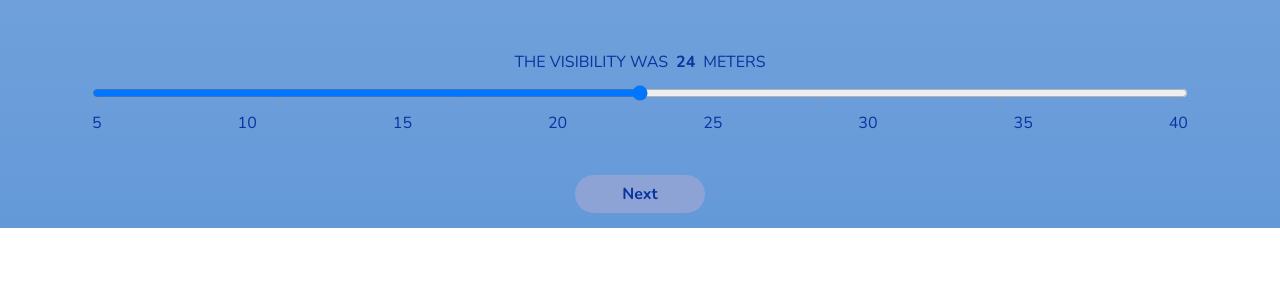
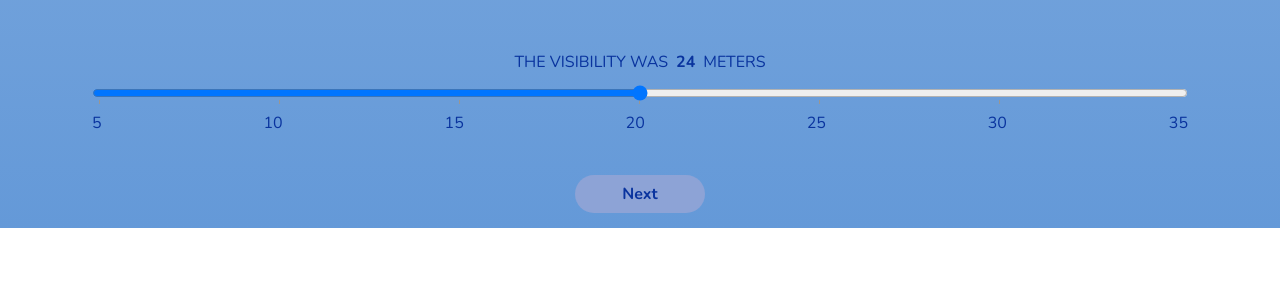
Before and after one commit to filiflow/SCUBAPRO, a Rails app: page /divings/new in a window 1280 px wide. Shown: the part 3070-3367 px from the top of the page. Run offline with Rails 7, Linux system fonts and the light colour scheme; a user stored in the database is signed in; data comes from the database, SQL or seed files in the repository; style sheets or scripts are compiled from the project's sources; some libraries are stand-ins or nearby versions.

Commit message:
range form ok

```diff
--- a/app/views/divings/partials/_diving_form.html.erb
+++ b/app/views/divings/partials/_diving_form.html.erb
@@ -86,7 +86,7 @@
           <option value="20"></option>
           <option value="25"></option>
           <option value="30"></option>
-          <option value="35"></option>
+          <%# <option value="35"></option> %>
         </datalist>
 
         <div class="range_graduation">
@@ -124,7 +124,7 @@
           <option value="25"></option>
           <option value="30"></option>
           <option value="35"></option>
-          <option value="40"></option>
+          <%# <option value="40"></option> %>
         </datalist>
 
         <div class="range_graduation">
@@ -135,7 +135,7 @@
           <div>25</div>
           <div>30</div>
           <div>35</div>
-          <div>40</div>
+          <%# <div>40</div> %>
         </div>
 
       </div>
```
